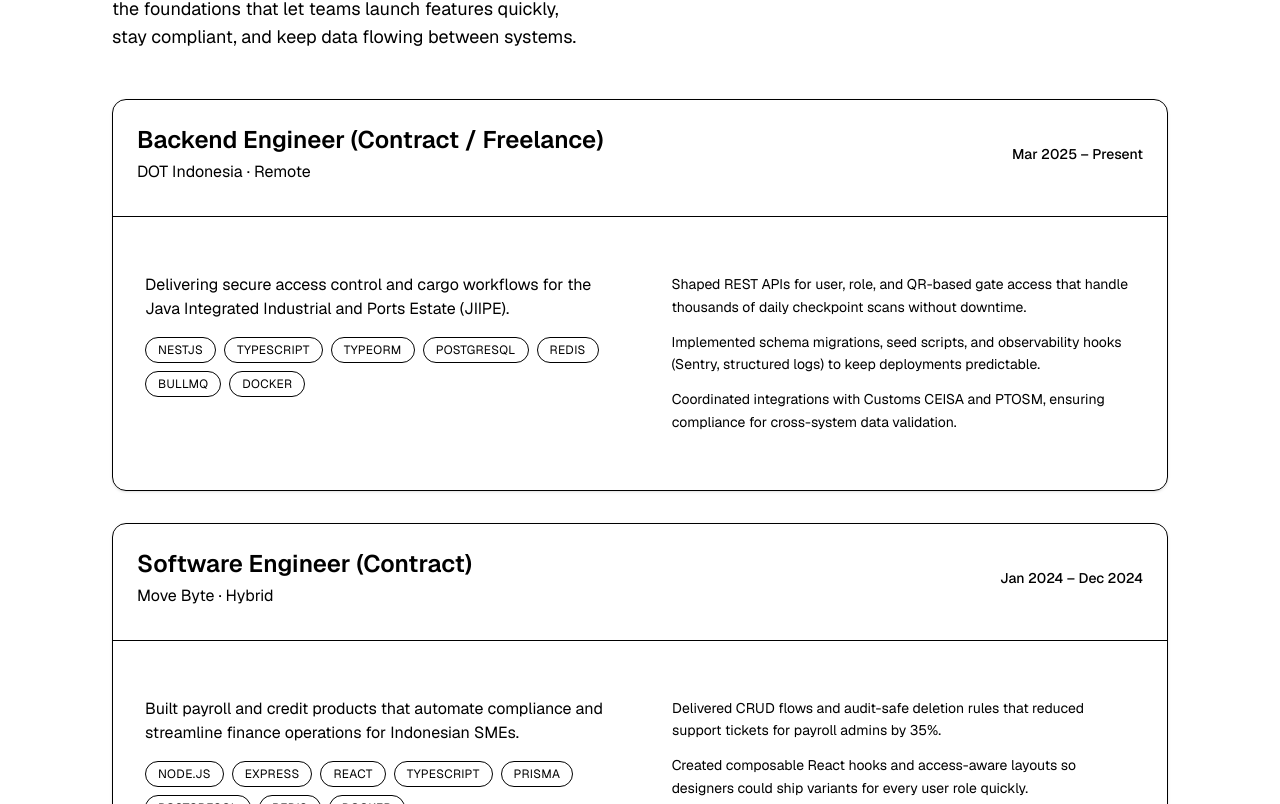
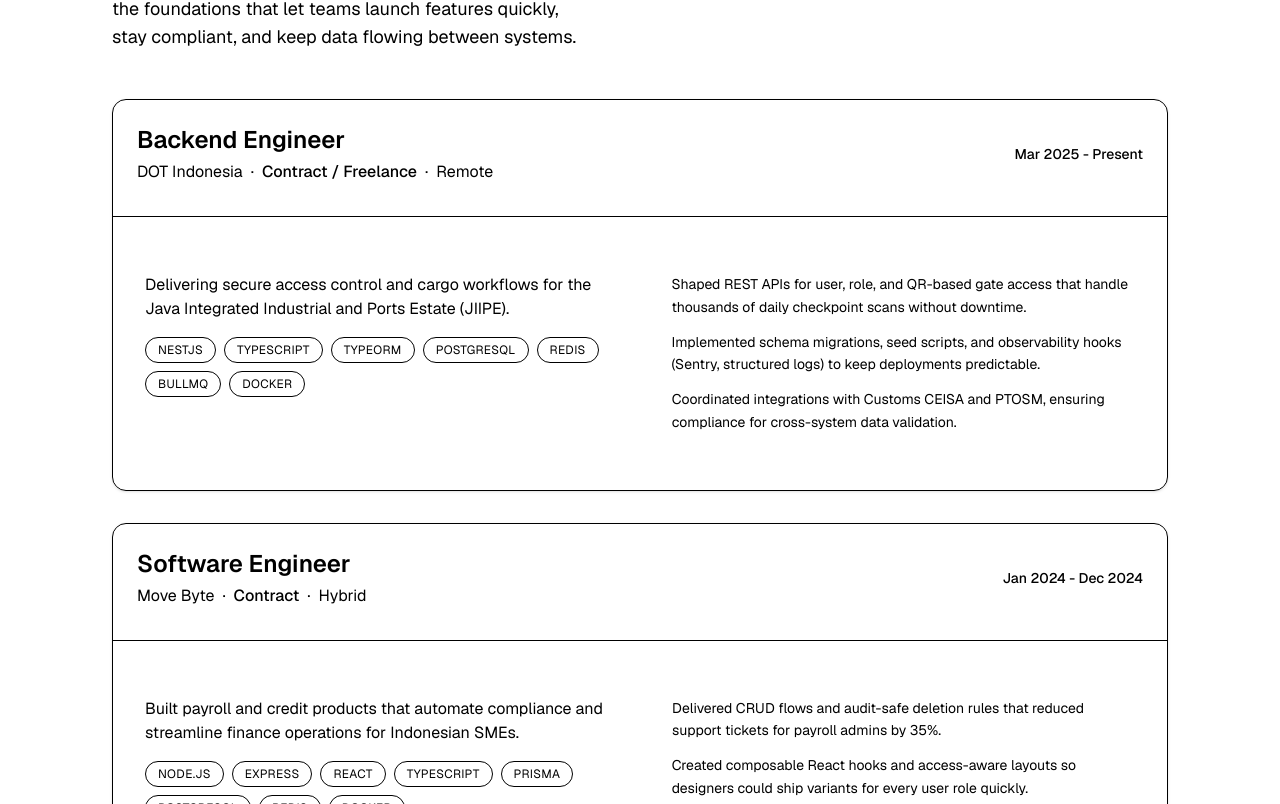
Before and after one commit to mch-fauzy/portfolio-web, a Next.js app: page / in a window 1280 px wide. Shown: the part 1696-2500 px from the top of the page. Built offline with nearby package versions, Linux system fonts and the light colour scheme; no server answers.

Commit message:
fix: adjust ui style for employment type

```diff
--- a/components/shared/sections/experience-section.tsx
+++ b/components/shared/sections/experience-section.tsx
@@ -13,13 +13,34 @@ export function ExperienceSection() {
           description="From logistics checkpoints to payroll automation, I build the foundations that let teams launch features quickly, stay compliant, and keep data flowing between systems."
         />
         <div className="space-y-8">
-          {experience.map((item) => (
+          {experience.map((item) => {
+            const metaParts = [
+              item.company,
+              <span key="employment" className="font-medium text-primary/70">
+                {item.employmentType}
+              </span>,
+              item.location,
+            ];
+
+            return (
               <Card key={`${item.company}-${item.period}`} className="overflow-hidden">
                 <CardHeader className="grid gap-2 border-b border-border/80 bg-card/60 sm:grid-cols-[1.2fr_1fr] sm:items-center">
                   <div className="space-y-1">
                     <CardTitle className="text-2xl">{item.role}</CardTitle>
                     <CardDescription className="text-base text-muted-foreground">
-                    {item.company} · {item.location}
+                      {metaParts.reduce<React.ReactNode[]>((acc, part, index) => {
+                        if (index > 0) {
+                          acc.push(
+                            <span key={`separator-${index}`} aria-hidden className="mx-2">
+                              ·
+                            </span>
+                          );
+                        }
+                        acc.push(
+                          typeof part === "string" ? <span key={`part-${index}`}>{part}</span> : part
+                        );
+                        return acc;
+                      }, [])}
                     </CardDescription>
                   </div>
                   <p className="text-sm font-medium text-muted-foreground sm:text-right">
@@ -47,7 +68,8 @@ export function ExperienceSection() {
                   </ul>
                 </CardContent>
               </Card>
-          ))}
+            );
+          })}
         </div>
       </Container>
     </section>
--- a/lib/portfolio-data.ts
+++ b/lib/portfolio-data.ts
@@ -56,8 +56,9 @@ export const heroMetrics: readonly Metric[] = [
 export const experience: readonly ExperienceItem[] = [
   {
     company: "DOT Indonesia",
-    role: "Backend Engineer (Contract / Freelance)",
-    period: "Mar 2025 – Present",
+    role: "Backend Engineer",
+    employmentType: "Contract / Freelance",
+    period: "Mar 2025 - Present",
     location: "Remote",
     summary:
       "Delivering secure access control and cargo workflows for the Java Integrated Industrial and Ports Estate (JIIPE).",
@@ -78,8 +79,9 @@ export const experience: readonly ExperienceItem[] = [
   },
   {
     company: "Move Byte",
-    role: "Software Engineer (Contract)",
-    period: "Jan 2024 – Dec 2024",
+    role: "Software Engineer",
+    employmentType: "Contract",
+    period: "Jan 2024 - Dec 2024",
     location: "Hybrid",
     summary:
       "Built payroll and credit products that automate compliance and streamline finance operations for Indonesian SMEs.",
@@ -101,8 +103,9 @@ export const experience: readonly ExperienceItem[] = [
   },
   {
     company: "Osindo Bahagia Bersama",
-    role: "Backend Engineer (Contract)",
-    period: "Jul 2023 – Dec 2023",
+    role: "Backend Engineer",
+    employmentType: "Contract",
+    period: "Jul 2023 - Dec 2023",
     location: "Remote",
     summary:
       "Created APIs that help marketplaces moderate content and surface revenue insights for sellers.",
--- a/types/portfolio.ts
+++ b/types/portfolio.ts
@@ -20,6 +20,7 @@ export interface Metric {
 export interface ExperienceItem {
   readonly company: string;
   readonly role: string;
+  readonly employmentType: string;
   readonly period: string;
   readonly location: string;
   readonly summary: string;
```
Lines whose indentation alone changed are shown as unchanged.
